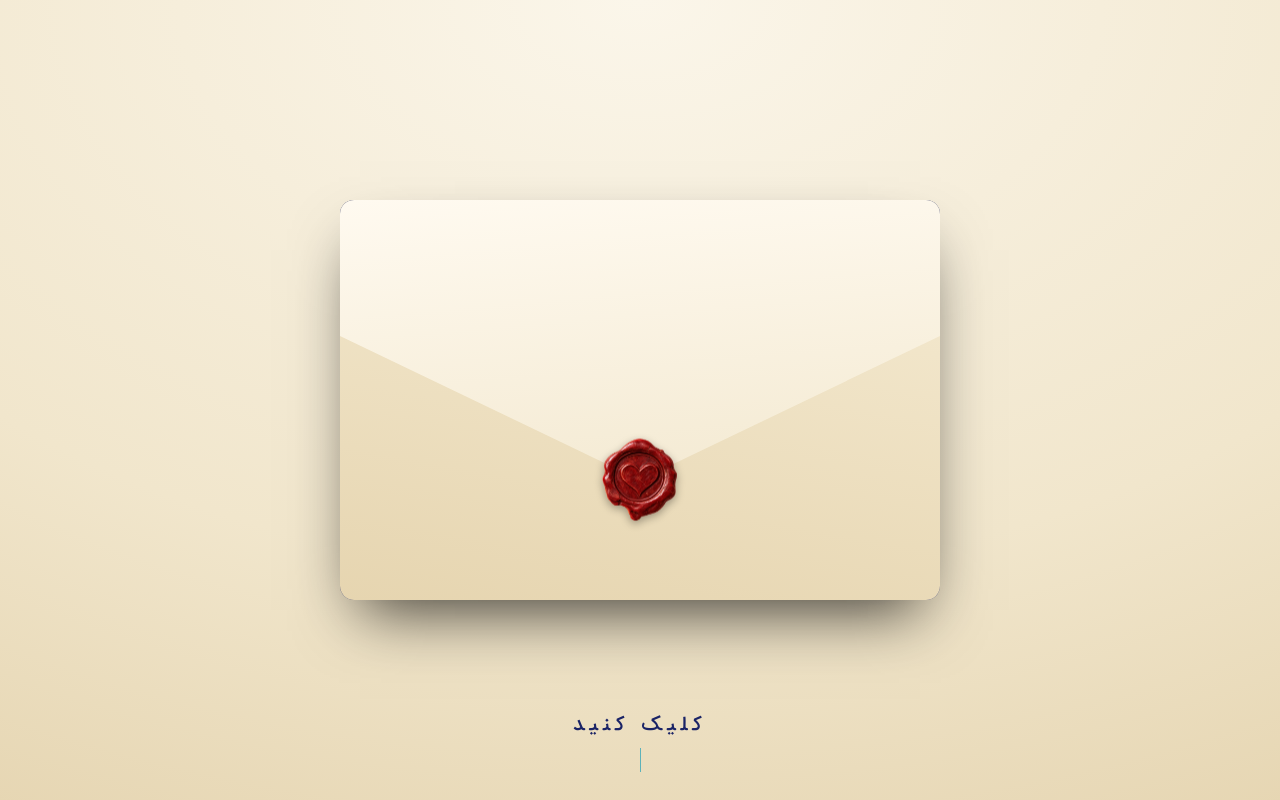
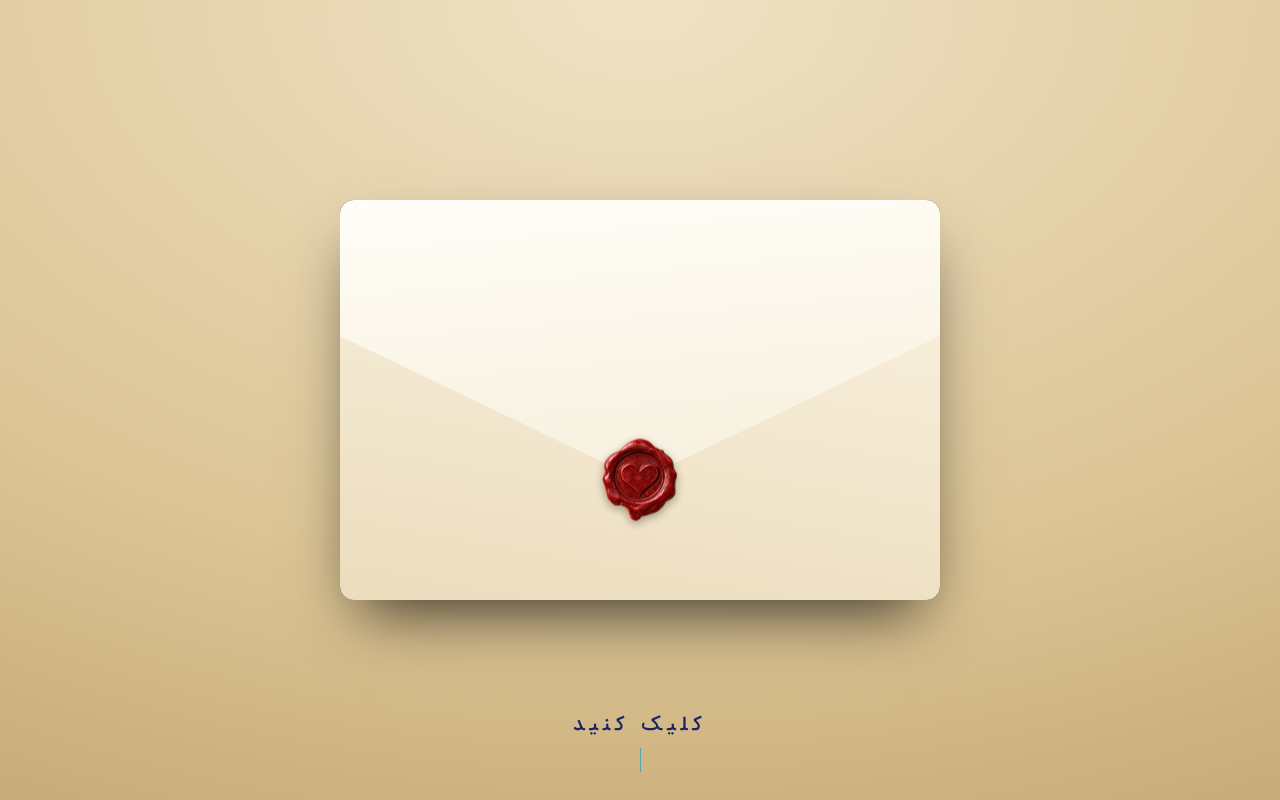
Before and after one commit to aliqb/invitationCard, a React (Vite) app: page / in a window 1280 px wide. Built offline with nearby package versions, Linux system fonts and the light colour scheme.

Commit message:
increase contrast

```diff
--- a/index.html
+++ b/index.html
@@ -4,7 +4,7 @@
     <meta charset="UTF-8" />
     <link rel="icon" type="image/svg+xml" href="/favicon.svg" />
     <meta name="viewport" content="width=device-width, initial-scale=1.0, viewport-fit=cover" />
-    <meta name="theme-color" content="#e4d3ae" />
+    <meta name="theme-color" content="#c4a671" />
     <link rel="preconnect" href="https://fonts.googleapis.com" />
     <link rel="preconnect" href="https://fonts.gstatic.com" crossorigin />
     <link
--- a/src/theme.ts
+++ b/src/theme.ts
@@ -22,12 +22,12 @@ export type Theme = {
 
 /** Edit these to restyle the page. */
 export const THEME: Theme = {
-  background: { center: '#fbf6ea', middle: '#f1e6cc', edge: '#e4d3ae' },
+  background: { center: '#efe2c4', middle: '#dcc596', edge: '#c4a671' },
   envelope: {
-    paper: { from: '#fffaf0', to: '#efe3c6' },
+    paper: { from: '#fffdf7', to: '#f4ead3' },
     inside: { from: '#1f2a6b', to: '#121a4a' },
-    pocket: { from: '#f6ecd4', to: '#e6d5b0' },
-    flap: { from: '#fffaf0', to: '#efe3c6' },
+    pocket: { from: '#fbf4e4', to: '#ebdcbc' },
+    flap: { from: '#fffdf7', to: '#f4ead3' },
   },
   hint: { text: '#1a2366', line: '#2aa3b8' },
 }
```
